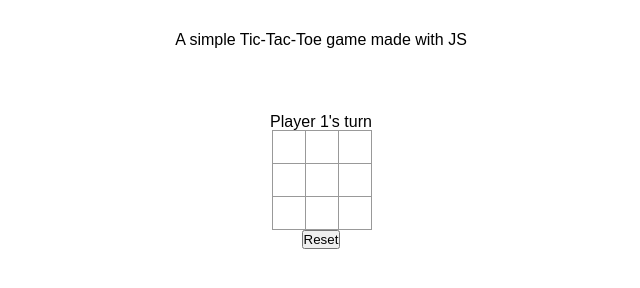
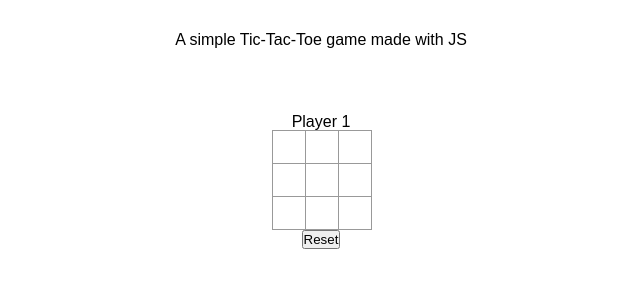
Before and after one commit to ndrsov/TicTacToe_TOP, a plain HTML site: page index.html in a window 1280 px wide. Shown: the part 70-358 px from the top of the page, without its empty margins (319-959 px from the left). Drawn offline with Linux system fonts and the light colour scheme.

Commit message:
Remove unused paragraph

```diff
--- a/index.html
+++ b/index.html
@@ -12,7 +12,7 @@
     <p>A simple Tic-Tac-Toe game made with JS</p>
     <div class="container">
       <div class="game-information">
-        <p><span id="player-display"></span>'s turn</p>
+        <span id="player-display"></span>
       </div>
       <div class="board" id="main-board"></div>
       <button class="btn reset-btn" id="reset">Reset</button>
```
